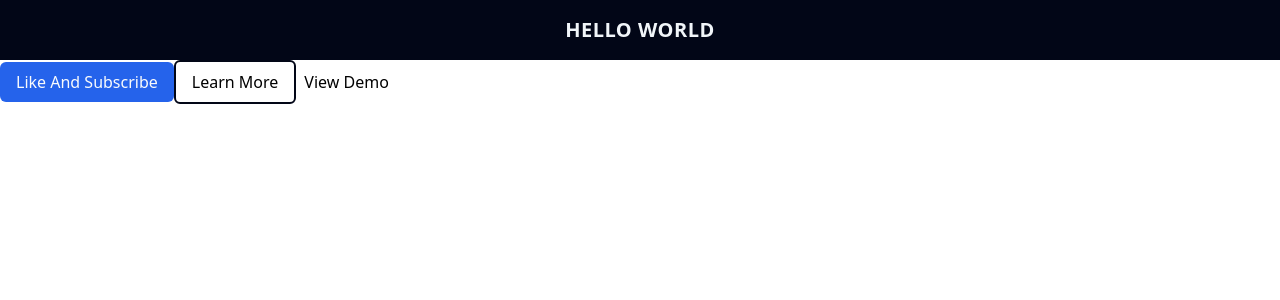
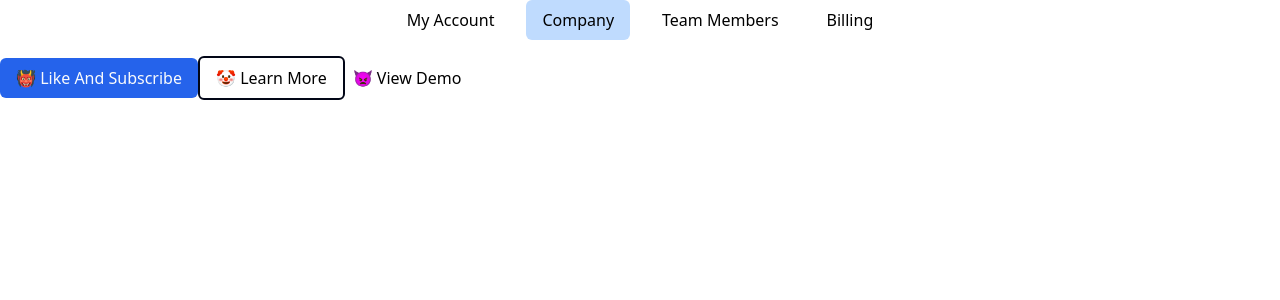
Before and after one commit to chrisvn188/learn-react, a React (Vite) app in the folder flash-ui/: page / in a window 1280 px wide. Shown: the top 300 px of the page. Built offline with nearby package versions, Linux system fonts and the light colour scheme.

Commit message:
Learn react state with a menu example

```diff
--- a/flash-ui/src/App.jsx
+++ b/flash-ui/src/App.jsx
@@ -1,16 +1,19 @@
 import Button from './components/Button.jsx'
+import Menu from './components/Menu.jsx'
 
 function App() {
   return (
     <>
-      <header className="text-center p-4 bg-slate-950 text-slate-100 font-bold text-xl uppercase tracking-wide">
-        Hello world
-      </header>
-      <main>
-        <Button variant="contained">like and subscribe</Button>
-        <Button variant="outlined">learn more</Button>
-        <Button variant="text">view demo</Button>
-      </main>
+      <Menu></Menu>
+      <Button variant="contained" icon="👹">
+        like and subscribe
+      </Button>
+      <Button variant="outlined" icon="🤡">
+        learn more
+      </Button>
+      <Button variant="text" icon="👿">
+        view demo
+      </Button>
     </>
   )
 }
--- a/flash-ui/src/components/Button.jsx
+++ b/flash-ui/src/components/Button.jsx
@@ -1,5 +1,5 @@
 // eslint-disable-next-line react/prop-types
-export default function Button({ children, variant }) {
+export default function Button({ children, variant, icon }) {
   let style = ''
 
   switch (variant) {
@@ -15,6 +15,8 @@ export default function Button({ children, variant }) {
   }
 
   return (
-    <button className={`rounded-md capitalize ${style}`}>{children}</button>
+    <button className={`rounded-md capitalize ${style}`}>
+      {icon + ' ' + children}
+    </button>
   )
 }
--- /dev/null
+++ b/flash-ui/src/components/Menu.jsx
@@ -0,0 +1,32 @@
+import { useState } from 'react'
+
+export default function Menu() {
+  const tabs = ['My Account', 'Company', 'Team Members', 'Billing']
+
+  const [currentTab, setState] = useState('Company')
+
+  const handleClick = (e) => {
+    setState(e.target.textContent)
+  }
+
+  const currentTabStyle = 'bg-blue-200'
+
+  return (
+    <header className="mb-4">
+      <nav>
+        <ul className="flex justify-center gap-4">
+          {tabs.map((tab) => (
+            <li
+              className={`${
+                tab === currentTab ? currentTabStyle : ''
+              } py-2 px-4 rounded-md`}
+              key={tab}
+              onClick={handleClick}>
+              {tab}
+            </li>
+          ))}
+        </ul>
+      </nav>
+    </header>
+  )
+}
```
